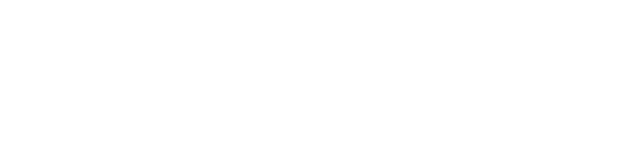
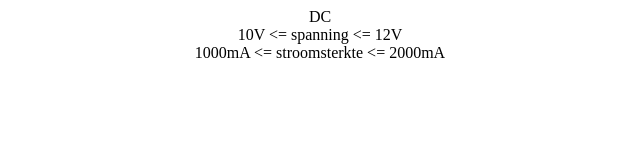
Before and after one commit to jordan564/adapterlabel, a plain HTML site: page label.html in a window 1280 px wide. Shown: the whole page, without its empty margins (320-960 px from the left). Drawn offline with Linux system fonts and the light colour scheme.

Commit message:
beetje inhoud

```diff
--- a/label.html
+++ b/label.html
@@ -3,4 +3,7 @@
 <link rel='stylesheet' type='text/css' href='stylesheet.css'/>
 </head>
 <body>
+  <div>DC</div>
+  <div>10V &lt;= spanning &lt;= 12V</div>
+  <div>1000mA &lt;= stroomsterkte &lt;= 2000mA</div>
 </body>
--- a/stylesheet.css
+++ b/stylesheet.css
@@ -0,0 +1,3 @@
+body{
+  text-align: center;
+}
```
Also changed, not shown: 1 other file.
